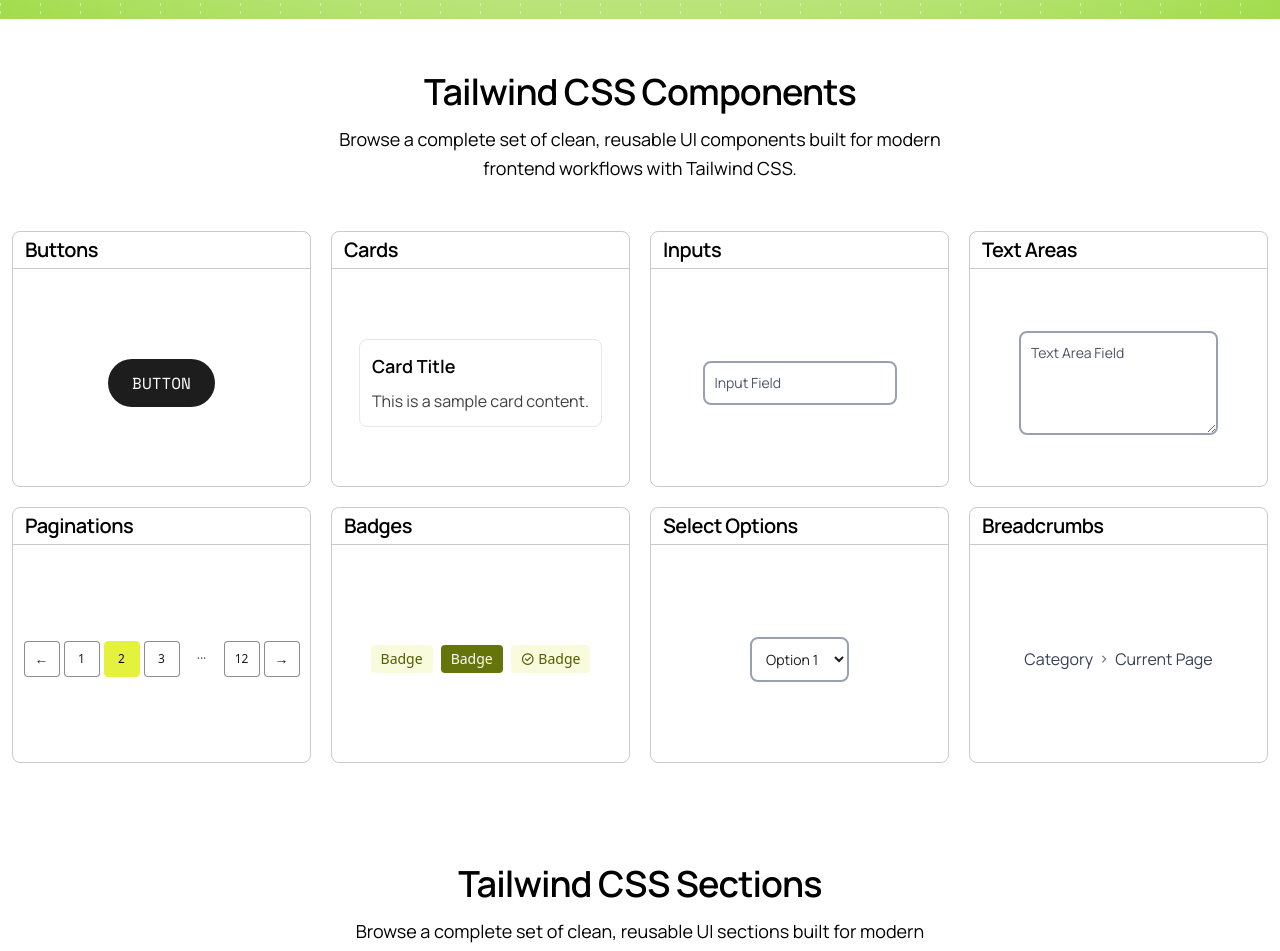
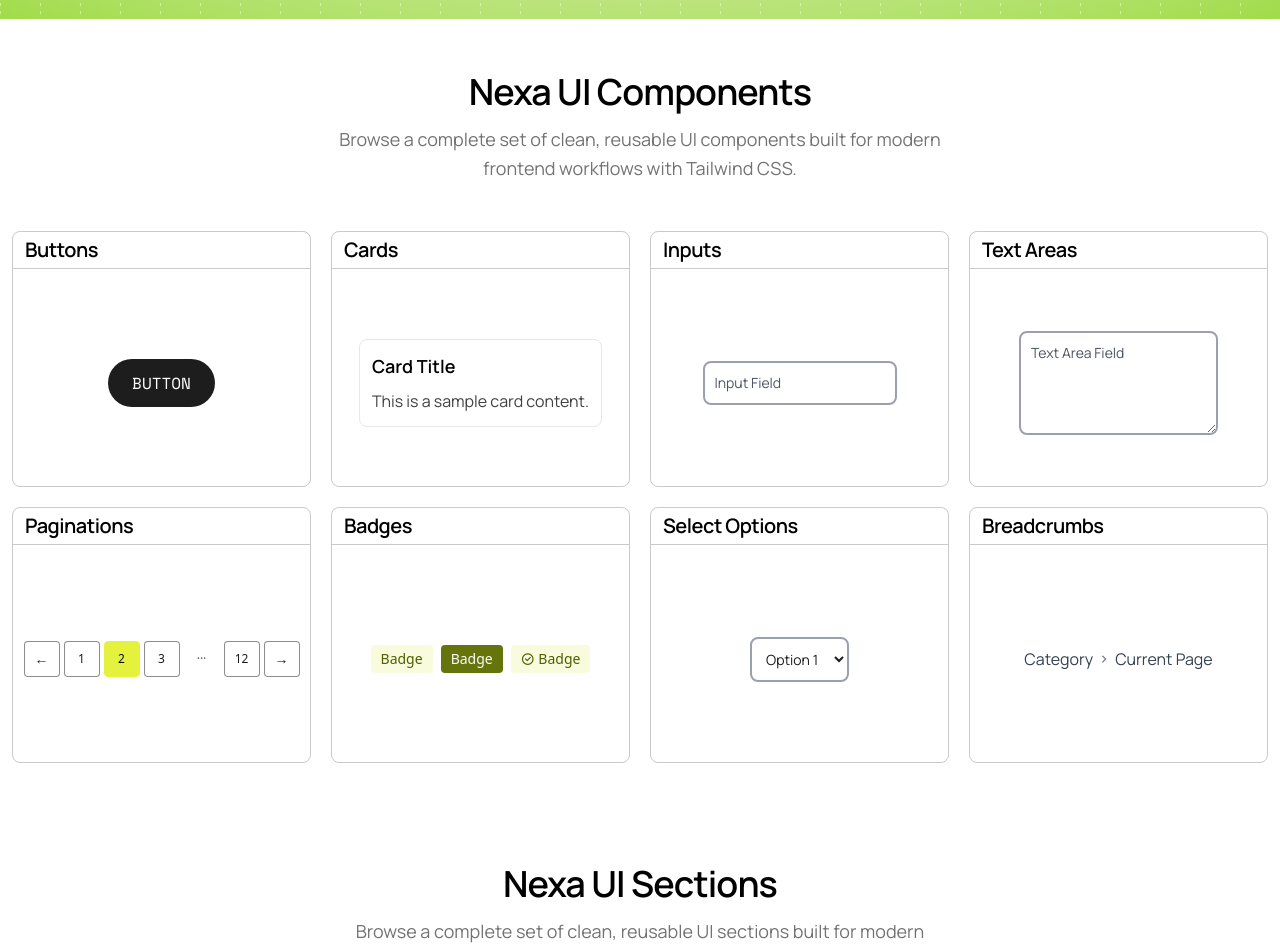
Before and after one commit to EriyaDev/Nexa-UI, a Vue app: page / in a window 1280 px wide. Shown: the part 781-1732 px from the top of the page. Built offline with nearby package versions, Linux system fonts and the light colour scheme.

Commit message:
typography fix

```diff
--- a/src/components/Home/AllComponents.vue
+++ b/src/components/Home/AllComponents.vue
@@ -7,7 +7,7 @@
 <template>
   <div class="section-container relative px-3">
     <SectionHeader
-      title="Tailwind CSS Components"
+      title="Nexa UI Components"
       description="Browse a complete set of clean, reusable UI components built for modern frontend workflows with Tailwind CSS. "
     ></SectionHeader>
 
--- a/src/components/Home/AllSections.vue
+++ b/src/components/Home/AllSections.vue
@@ -7,7 +7,7 @@
 <template>
   <div class="section-container relative px-3">
     <SectionHeader
-      title="Tailwind CSS Sections"
+      title="Nexa UI Sections"
       description="Browse a complete set of clean, reusable UI sections built for modern frontend workflows with Tailwind CSS. "
     ></SectionHeader>
 
--- a/src/components/Home/SectionHeader.vue
+++ b/src/components/Home/SectionHeader.vue
@@ -13,8 +13,8 @@
 
 <template>
   <div class="container mx-auto section-header">
-    <h1 class="medium-heading font-semibold line-clamp-2">{{ props.title }}</h1>
-    <p class="text-body lg:max-w-[50%] text-center line-clamp-2">
+    <h1 class="medium-heading text-center font-semibold line-clamp-2">{{ props.title }}</h1>
+    <p class="text-body opacity-55 lg:max-w-[50%] text-center line-clamp-2">
       {{ props.description }}
     </p>
   </div>
```
